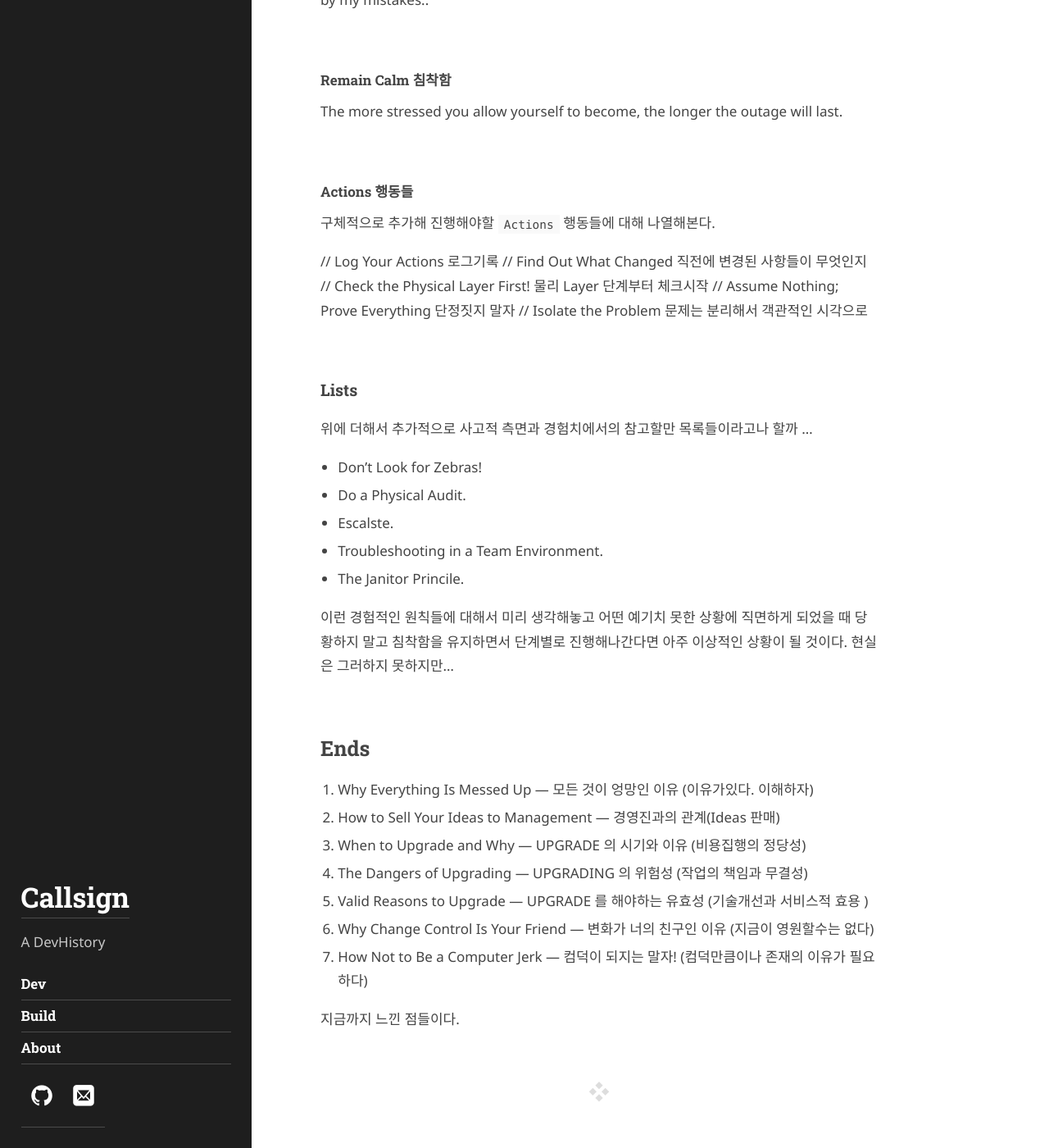
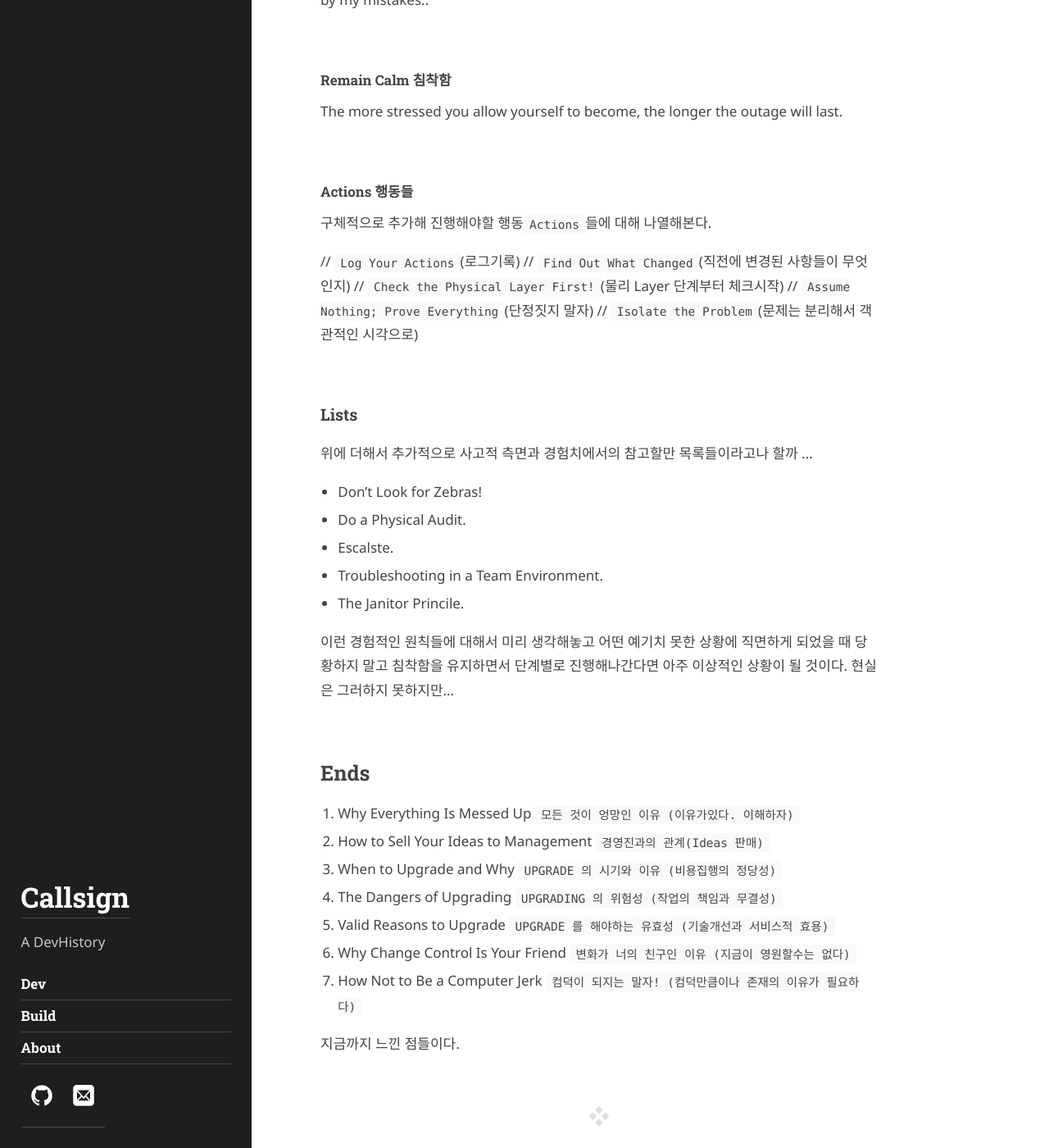
Before and after one commit to callsign88/callsign88.github.io, a Jekyll site: the page built from _posts/2012-02-07-example-content.md, in a window 1280 px wide and 1400 px high, scrolled down 1842 px. Shown: the whole window at 82% size. Built offline with Jekyll 4.4.1, drawn with Linux system fonts in a browser that asks for light colours; some web fonts are replaced; some of the changed text lies outside the part shown.

```diff
--- a/_posts/2012-02-07-example-content.md
+++ b/_posts/2012-02-07-example-content.md
@@ -47,13 +47,13 @@ The best resolutions were the ones that happened quickly and weren’t necessita
 The more stressed you allow yourself to become, the longer the outage will last.
 
 #### Actions 행동들
-구체적으로 추가해 진행해야할 `Actions` 행동들에 대해 나열해본다.
+구체적으로 추가해 진행해야할 행동`Actions`들에 대해 나열해본다.
 
-// Log Your Actions                   로그기록
-// Find Out What Changed              직전에 변경된 사항들이 무엇인지
-// Check the Physical Layer First!    물리 Layer 단계부터 체크시작
-// Assume Nothing; Prove Everything   단정짓지 말자
-// Isolate the Problem                문제는 분리해서 객관적인 시각으로
+// `Log Your Actions`(로그기록)
+// `Find Out What Changed`(직전에 변경된 사항들이 무엇인지)
+// `Check the Physical Layer First!`(물리 Layer 단계부터 체크시작)
+// `Assume Nothing; Prove Everything`(단정짓지 말자)
+// `Isolate the Problem`(문제는 분리해서 객관적인 시각으로)
 
 
 
@@ -73,13 +73,13 @@ The more stressed you allow yourself to become, the longer the outage will last.
 
 ## Ends
 
-1. Why Everything Is Messed Up --- 모든 것이 엉망인 이유 (이유가있다. 이해하자)
-2. How to Sell Your Ideas to Management --- 경영진과의 관계(Ideas 판매)
-3. When to Upgrade and Why --- UPGRADE 의 시기와 이유 (비용집행의 정당성)
-4. The Dangers of Upgrading --- UPGRADING 의 위험성 (작업의 책임과 무결성)
-5. Valid Reasons to Upgrade --- UPGRADE 를 해야하는 유효성 (기술개선과 서비스적 효용 )
-6. Why Change Control Is Your Friend --- 변화가 너의 친구인 이유 (지금이 영원할수는 없다)
-7. How Not to Be a Computer Jerk --- 컴덕이 되지는 말자! (컴덕만큼이나 존재의 이유가 필요하다)
+1. Why Everything Is Messed Up `모든 것이 엉망인 이유 (이유가있다. 이해하자)`
+2. How to Sell Your Ideas to Management `경영진과의 관계(Ideas 판매)`
+3. When to Upgrade and Why `UPGRADE 의 시기와 이유 (비용집행의 정당성)`
+4. The Dangers of Upgrading `UPGRADING 의 위험성 (작업의 책임과 무결성)`
+5. Valid Reasons to Upgrade  `UPGRADE 를 해야하는 유효성 (기술개선과 서비스적 효용)`
+6. Why Change Control Is Your Friend  `변화가 너의 친구인 이유 (지금이 영원할수는 없다)`
+7. How Not to Be a Computer Jerk  `컴덕이 되지는 말자! (컴덕만큼이나 존재의 이유가 필요하다)`
 
 
 지금까지 느낀 점들이다.
```
Also changed, not shown: other parts of _posts/2012-02-07-example-content.md (+3 -3 lines).
